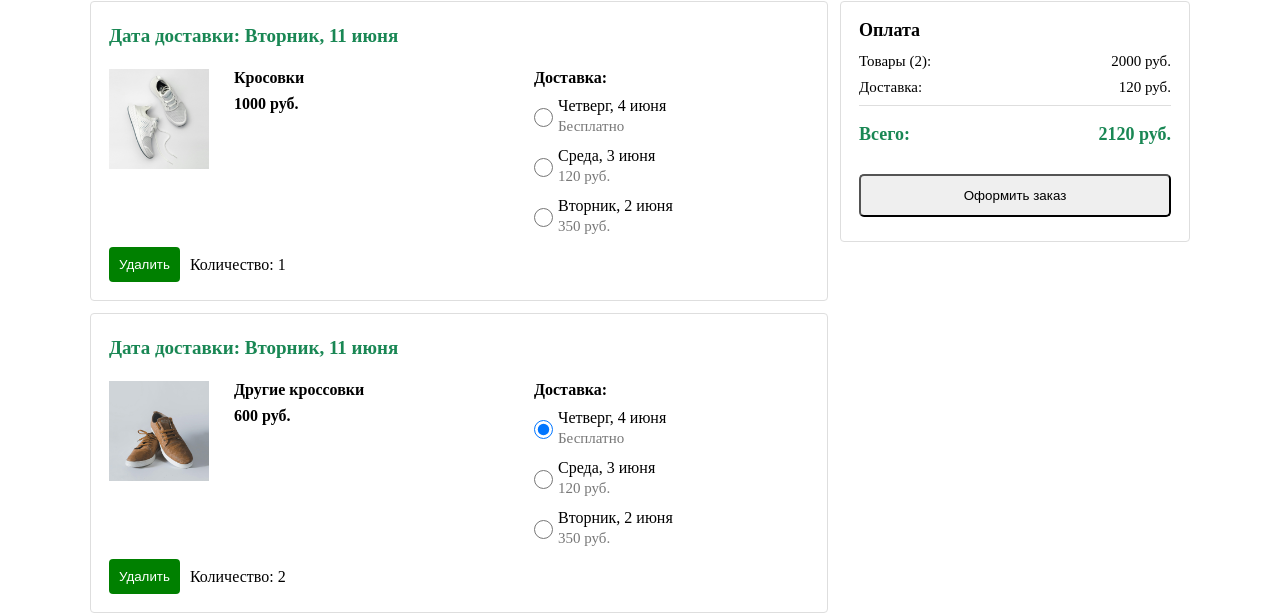
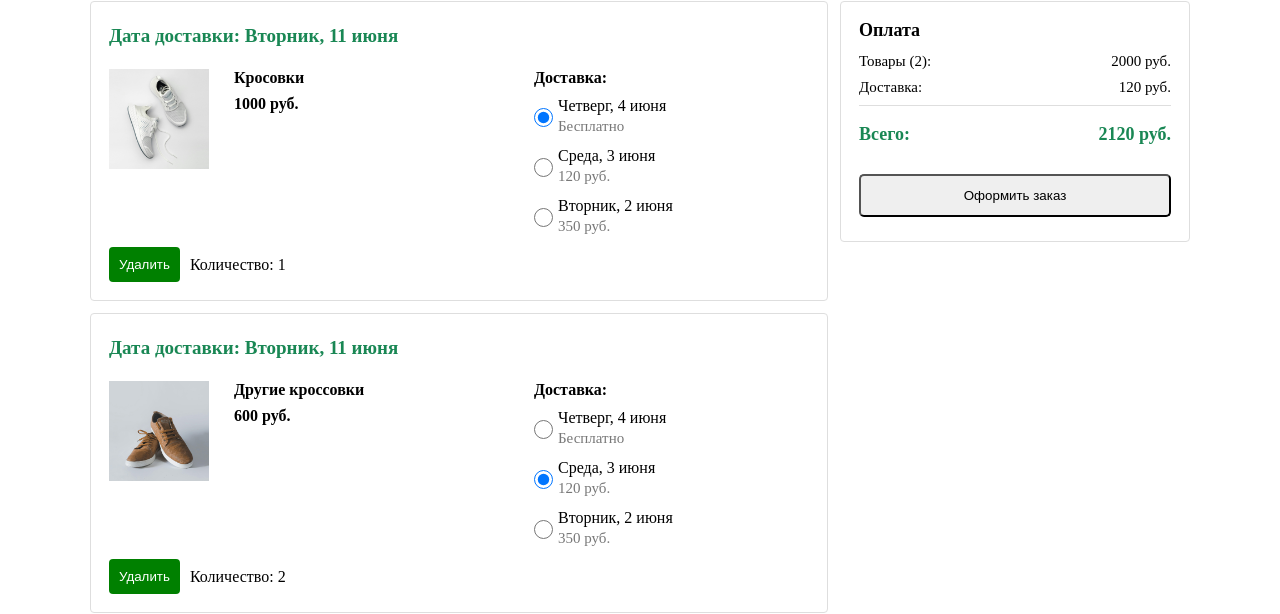
Before and after one commit to dkosterin/store-project, a React (Vite) app: page /checkout in a window 1280 px wide. Shown: the part 243-857 px from the top of the page. Built offline with nearby package versions, Linux system fonts and the light colour scheme.

Commit message:
fixed radiobuttons

```diff
--- a/src/App.jsx
+++ b/src/App.jsx
@@ -1,16 +1,10 @@
 import { useState, lazy, Suspense } from 'react'
 import { Link, BrowserRouter, Routes, Route } from 'react-router-dom'
 import { Header } from './components/Header.jsx'
-// import { ProductList } from './components/ProductList.jsx'
-// import { CheckoutPage } from './pages/checkout.jsx'
 const ProductList = lazy(() => import('./components/ProductList.jsx'));
 const CheckoutPage = lazy(() => import('./pages/checkout.jsx'))
 
-// Ленивая загрузка lazy loading
-
 // https://github.com/dkosterin/store-project
-// npm install react-router
-// npm install react-router-dom
 
 function Hello() {
   return <h1>Загружаюсь...</h1>
@@ -22,14 +16,16 @@ function App() {
       title: "Кросовки",
       price: 1000,
       image: "./men-athletic-shoes-white.jpg",
-      quantity: 1
+      quantity: 1,
+      deliveryOption: 1
     },
     {
       id: 2,
       title: "Другие кроссовки",
       price: 600,
       image: "./men-brown-flat-sneakers.jpg",
-      quantity: 2
+      quantity: 2,
+      deliveryOption: 2
     },
   ]);
 
--- a/src/pages/checkout.jsx
+++ b/src/pages/checkout.jsx
@@ -1,6 +1,12 @@
 import '../styles/checkout.css'
 
-function CartItem({product, onRemove}) {
+/*
+1. Подсчет количества товаров
+2. Подсчет стоимости без доставки
+3. Подсчет стоимости с доставкой
+*/
+
+function CartItem({product, changeCheck, onRemove}) {
   return (
     <div className="cart-item-container">
       <div className="delivery-date">
@@ -25,9 +31,10 @@ function CartItem({product, onRemove}) {
             Доставка:
           </div>
           <div className="delivery-option">
-            <input type="radio" checked
+            <input type="radio" checked={product.deliveryOption === 1}
+              onChange={() => changeCheck(product.id, 1)}
               className="delivery-option-input"
-              name="delivery-option-1" />
+              name={`delivery-option-${product.id}`} />
             <div>
               <div className="delivery-option-date">
                 Четверг, 4 июня
@@ -38,9 +45,10 @@ function CartItem({product, onRemove}) {
             </div>
           </div>
           <div className="delivery-option">
-            <input type="radio"
+            <input type="radio" checked={product.deliveryOption === 2}
+              onChange={() => changeCheck(product.id, 2)}
               className="delivery-option-input"
-              name="delivery-option-1" />
+              name={`delivery-option-${product.id}`} />
             <div>
               <div className="delivery-option-date">
                 Среда, 3 июня
@@ -51,9 +59,10 @@ function CartItem({product, onRemove}) {
             </div>
           </div>
           <div className="delivery-option">
-            <input type="radio"
+            <input type="radio" checked={product.deliveryOption === 3}
+              onChange={() => changeCheck(product.id, 3)}
               className="delivery-option-input"
-              name="delivery-option-1" />
+              name={`delivery-option-${product.id}`} />
             <div>
               <div className="delivery-option-date">
                 Вторник, 2 июня
@@ -74,7 +83,16 @@ function CartItem({product, onRemove}) {
 }
 
 function CheckoutPage({ cart, setCart }) {
-  console.log(cart);
+
+  function changeCheck(id, idx) {
+    setCart(cart.map(cartItem =>
+      cartItem.id === id ?
+      {...cartItem, deliveryOption: idx} :
+      {...cartItem}
+    ))
+
+  }
+
   return (
     <>
       <div className="checkout-page">
@@ -83,6 +101,7 @@ function CheckoutPage({ cart, setCart }) {
         <div className="checkout-grid">
           <div className="order-summary">
             {cart.map((item => <CartItem key={item.id} product={item}
+              changeCheck={changeCheck}
               onRemove={() => {
                 if (item.quantity > 1) {
                   setCart(cart.map((cartItem) => cartItem.id === item.id ?
```
